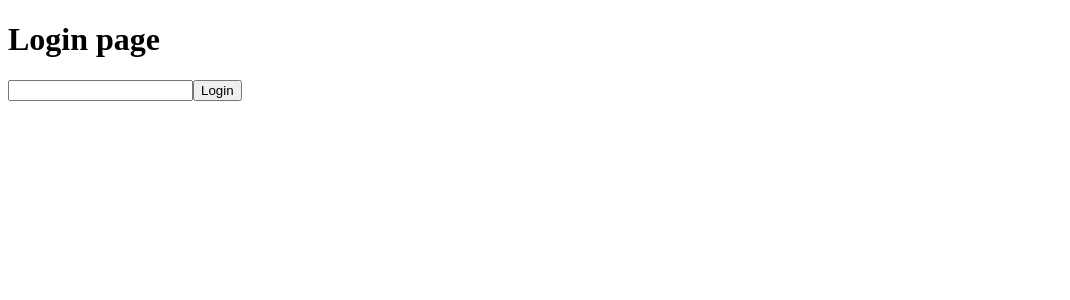
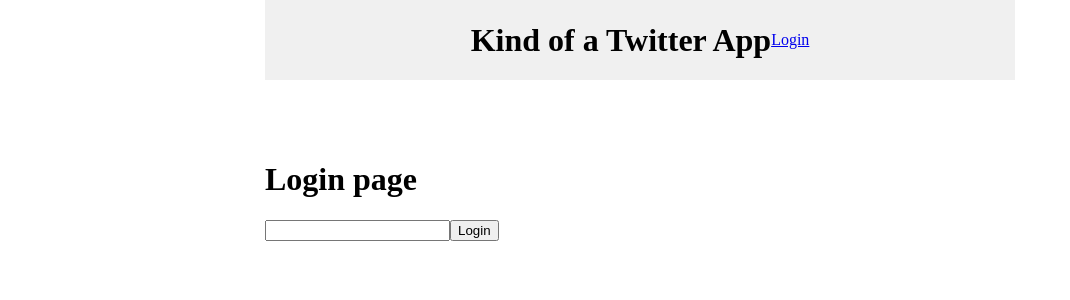
Before and after one commit to STDio96/demo-react-app, a React (Create React App) app: page /login in a window 1280 px wide. Shown: the top 300 px of the page, without its empty margins (0-1070 px from the left). Built offline with nearby package versions, Linux system fonts and the light colour scheme.

Commit message:
refactor

```diff
--- a/src/hooks/useAuthentication.ts
+++ b/src/hooks/useAuthentication.ts
@@ -77,10 +77,10 @@ const useAuthentication = (): AuthenticationHook => {
   };
 
   const logout = (): void => {
+    setUsername(null);
+    setUserId(-1);
     localStorage.removeItem(LOCALSTORAGE_AUTH_USERNAME_KEY);
     localStorage.removeItem(LOCALSTORAGE_AUTH_USERID_KEY);
-    setUsername(null);
-    setUserId(-1);
     navigate('/login');
   };
 
--- a/src/index.tsx
+++ b/src/index.tsx
@@ -7,13 +7,33 @@ import Settings from './pages/Settings';
 import Detail from './pages/Detail';
 import Login from './pages/Login';
 import ProtectedRoute from './routes/ProtectedRoute';
+import PostsList from "./components/PostsList";
 
 const router = createBrowserRouter([
   {
     path: '/',
-    element: <ProtectedRoute component={Home} />,
+    element: <Home />,
+    children: [
+      {
+        index: true,
+        path: '/',
+        element: <ProtectedRoute component={PostsList} />,
+      },
+      {
+        path: '/settings',
+        element: <ProtectedRoute component={Settings} />,
+      },
+      {
+        path: '/login',
+        element: <Login />,
+      },
+      {
+        path: '/detail',
+        element: <Detail />,
+      },
+    ]
   },
-  {
+  /* {
     path: '/settings',
     element: <ProtectedRoute component={Settings} />,
   },
@@ -24,7 +44,7 @@ const router = createBrowserRouter([
   {
     path: '/detail',
     element: <Detail />,
-  },
+  }, */
 ]);
 
 const root: ReactDOM.Root = ReactDOM.createRoot(
--- a/src/pages/Home/Home.module.css
+++ b/src/pages/Home/Home.module.css
@@ -1,10 +1,65 @@
-.wrapper {
-  width: 750px;
-  margin: 0 auto;
+* {
+  --content-width: 750px;
 }
 
+html,
+body {
+  height: 100%;
+  margin: 0;
+  padding: 0;
+}
+
+.wrapper {
+  width: var(--content-width);
+  margin: 0 auto;
+  position: relative;
+  min-height: 100%;
+}
+
+.header {
+  display: flex;
+  justify-content: center;
+  align-items: center;
+  position: sticky;
+  top: 0;
+  z-index: 100;
+  height: 80px;
+  background-color: #f0f0f0;
+}
+
+.content {
+  padding-top: 60px;
+  padding-bottom: 80px;
+}
+
+
 .footer {
+  position: fixed;
+  left: 50%;
+  bottom: 0;
+  transform: translateX(-50%);
+  width: var(--content-width);
+  height: 60px;
+  background-color: #f0f0f0;
+}
+
+.footerLinksWrapper {
   display: flex;
-  width: 100%;
-  padding: 0 15px;
+  justify-content: center;
+  align-items: center;
+  height: 100%;
 }
+
+.footerLink {
+  display: inline-block;
+  margin: 0 10px;
+  padding: 5px 10px;
+  color: #333;
+  text-decoration: none;
+  background-color: aqua;
+  border-radius: 7px;
+}
+
+.footerLink.active {
+  box-shadow: 0 0 10px rgba(0, 0, 0, 0.5);
+}
--- a/src/pages/Home/Home.tsx
+++ b/src/pages/Home/Home.tsx
@@ -1,8 +1,8 @@
 import type React from 'react';
-import { Link } from 'react-router-dom';
+import classNames from 'classnames';
+import { Link, NavLink, Outlet } from 'react-router-dom';
 
 import useAuthentication from '../../hooks/useAuthentication';
-import PostsList from '../../components/PostsList';
 
 import styles from './Home.module.css';
 
@@ -11,17 +11,38 @@ const Home: React.FC = () => {
 
   return (
     <div className={styles.wrapper}>
-      <h1>Home</h1>
-      {!username && <Link to="/login">Login</Link>}
-
+      <header className={styles.header}>
+        <h1>Kind of a Twitter App</h1>
+        {!username && <Link to="/login">Login</Link>}
+      </header>
+      <main className={styles.content}>
+        <Outlet />
+      </main>
       {!!username && (
-        <>
-          <PostsList />
-          <div className={styles.footer}>
-            <Link to="/">Home</Link>
-            <Link to="/settings">Settings</Link>
+        <footer className={styles.footer}>
+          <div className={styles.footerLinksWrapper}>
+            <NavLink
+              to="/"
+              className={({ isActive }) =>
+                classNames(styles.footerLink, {
+                  [styles.active]: isActive,
+                })
+              }
+            >
+              Home
+            </NavLink>
+            <NavLink
+              to="/settings"
+              className={({ isActive }) =>
+                classNames(styles.footerLink, {
+                  [styles.active]: isActive,
+                })
+              }
+            >
+              Settings
+            </NavLink>
           </div>
-        </>
+        </footer>
       )}
     </div>
   );
```
